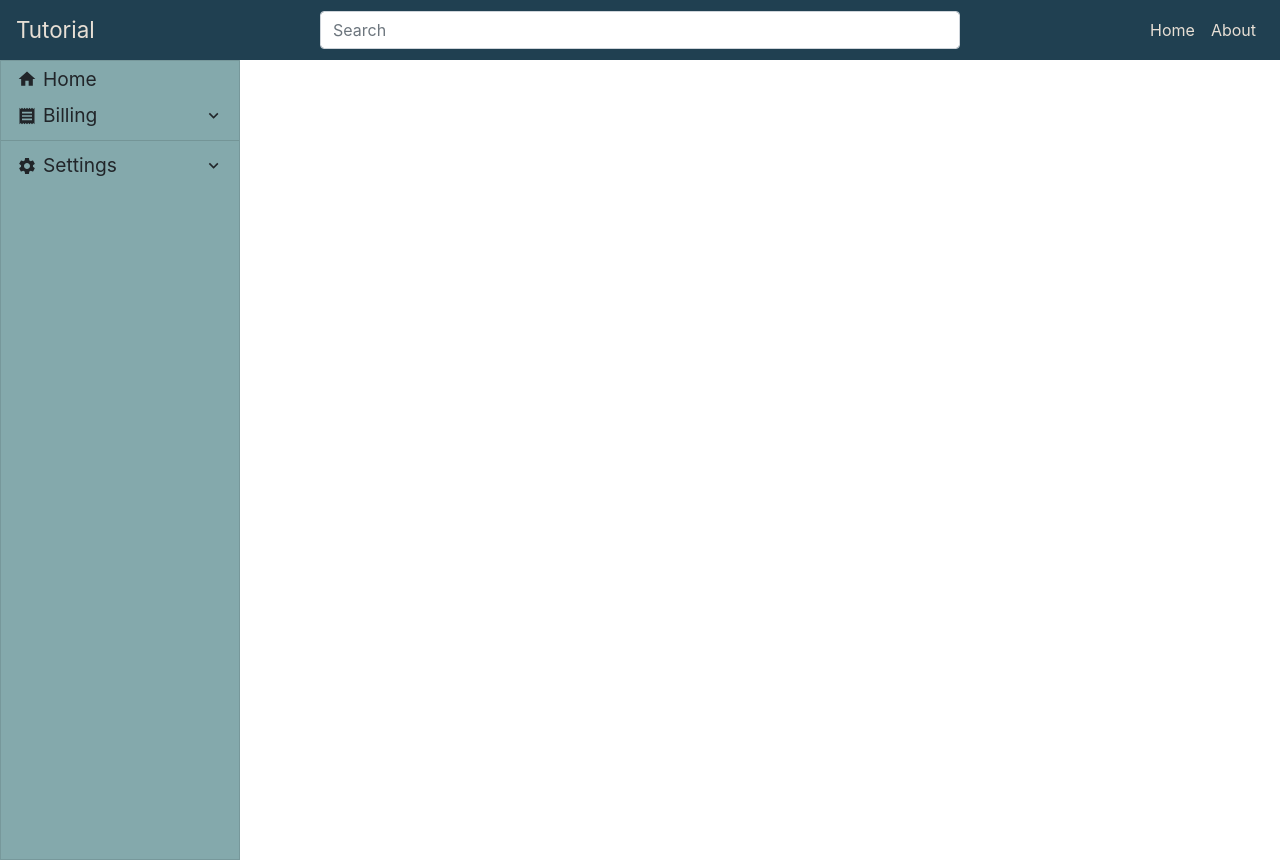
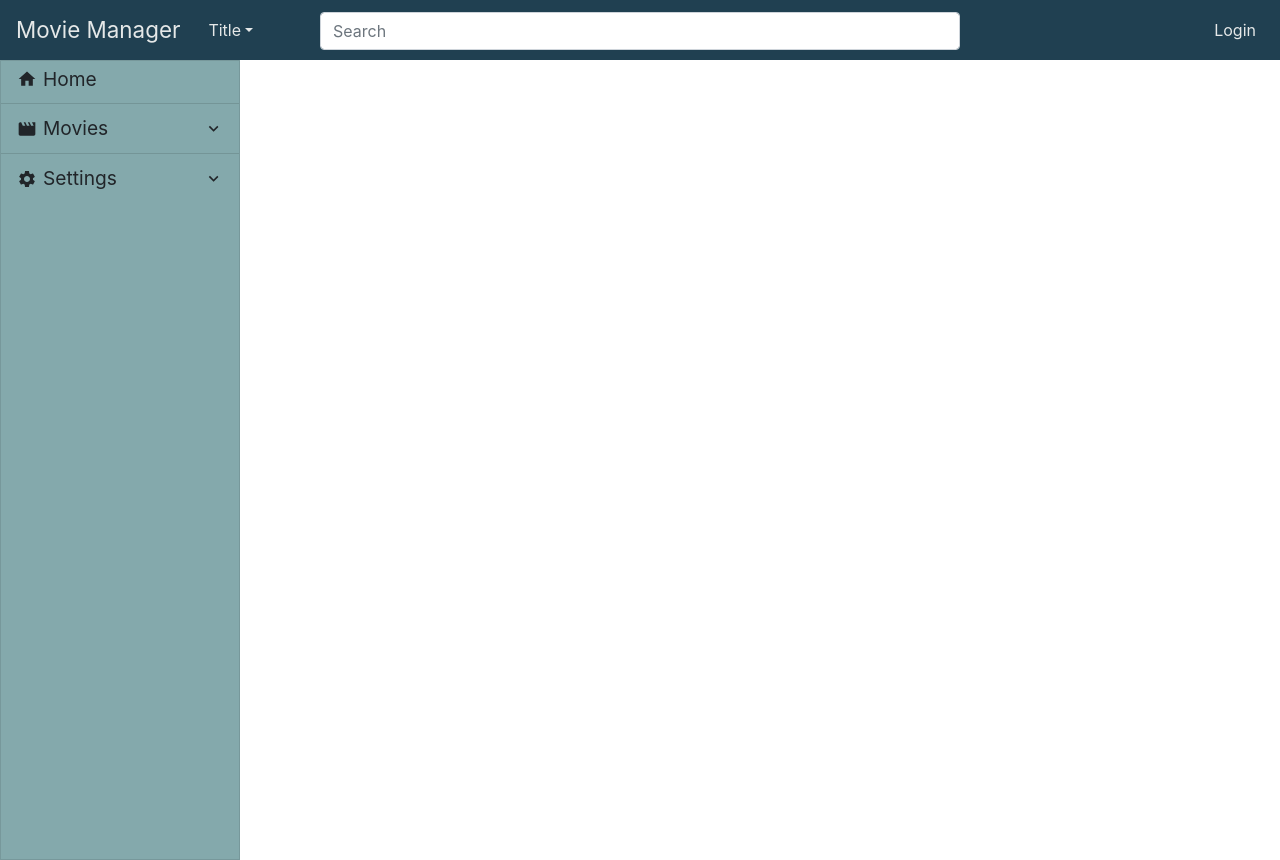
Before and after one commit to codebymax/movie-frontend, a React (Create React App) app: page / in a window 1280 px wide. Built offline with nearby package versions, Linux system fonts and the light colour scheme.

Commit message:
enhance topbar and sidebar

```diff
--- a/package.json
+++ b/package.json
@@ -36,5 +36,8 @@
       "last 1 firefox version",
       "last 1 safari version"
     ]
+  },
+  "devDependencies": {
+    "prettier": "^2.0.5"
   }
 }
--- a/src/components/App.css
+++ /dev/null
@@ -1,38 +0,0 @@
-.App {
-  text-align: center;
-}
-
-.App-logo {
-  height: 40vmin;
-  pointer-events: none;
-}
-
-@media (prefers-reduced-motion: no-preference) {
-  .App-logo {
-    animation: App-logo-spin infinite 20s linear;
-  }
-}
-
-.App-header {
-  background-color: #282c34;
-  min-height: 100vh;
-  display: flex;
-  flex-direction: column;
-  align-items: center;
-  justify-content: center;
-  font-size: calc(10px + 2vmin);
-  color: white;
-}
-
-.App-link {
-  color: #61dafb;
-}
-
-@keyframes App-logo-spin {
-  from {
-    transform: rotate(0deg);
-  }
-  to {
-    transform: rotate(360deg);
-  }
-}
--- a/src/components/App.js
+++ b/src/components/App.js
@@ -1,90 +1,51 @@
 import React from 'react';
-import HomeIcon from "@material-ui/icons/Home";
-import ReceiptIcon from "@material-ui/icons/Receipt";
-import NotificationsIcon from "@material-ui/icons/Notifications";
-import DesktopWindowsIcon from "@material-ui/icons/DesktopWindows";
-import SettingsIcon from "@material-ui/icons/Settings";
+import HomeIcon from '@material-ui/icons/Home';
+import MovieIcon from '@material-ui/icons/Movie';
+import NotificationsIcon from '@material-ui/icons/Notifications';
+import DesktopWindowsIcon from '@material-ui/icons/DesktopWindows';
+import SettingsIcon from '@material-ui/icons/Settings';
 import '../../node_modules/bootstrap/dist/css/bootstrap.min.css';
-import { BrowserRouter as Router, Route, Switch } from "react-router-dom";
-import './App.css';
+import { BrowserRouter as Router } from 'react-router-dom';
 import Sidebar from './Sidebar';
-import Topbar from './Topbar'
+import Topbar from './Topbar';
 
 function onClick(e, item) {
   window.alert(JSON.stringify(item, null, 2));
 }
 
 const items = [
-  { name: "home", label: "Home", Icon: HomeIcon },
+  { name: 'home', label: 'Home', Icon: HomeIcon },
+  'divider',
   {
-    name: "billing",
-    label: "Billing",
-    Icon: ReceiptIcon,
+    name: 'movies',
+    label: 'Movies',
+    Icon: MovieIcon,
     items: [
-      { name: "statements", label: "Statements", onClick },
-      { name: "reports", label: "Reports", onClick }
-    ]
+      { name: 'all', label: 'All', onClick },
+      { name: 'genre', label: 'Genres', onClick },
+      { name: 'director', label: 'Directors', onClick },
+    ],
   },
-  "divider",
+  'divider',
   {
-    name: "settings",
-    label: "Settings",
+    name: 'settings',
+    label: 'Settings',
     Icon: SettingsIcon,
-    items: [
-      { name: "profile", label: "Profile" },
-      { name: "insurance", label: "Insurance", onClick },
-      "divider",
-      {
-        name: "notifications",
-        label: "Notifications",
-        Icon: NotificationsIcon,
-        items: [
-          { name: "email", label: "Email", onClick },
-          {
-            name: "desktop",
-            label: "Desktop",
-            Icon: DesktopWindowsIcon,
-            items: [
-              { name: "schedule", label: "Schedule" },
-              { name: "frequency", label: "Frequency" }
-            ]
-          },
-          { name: "sms", label: "SMS" }
-        ]
-      }
-    ]
-  }
+    items: [{ name: 'profile', label: 'Profile' }],
+  },
 ];
 
-const App = () => (
-  <>
-    <Router>
-      <Topbar />
-    </Router>
-    <Sidebar items={items} />
+const App = () => {
+  const [search, setSearch] = React.useState('Title');
 
-    {/* <Sidebar items={items} /> */}
-  </>
-)
-// function App() {
-//   return (
-//     <div className="App">
-//       <header className="App-header">
-//         <img src={logo} className="App-logo" alt="logo" />
-//         <p>
-//           Edit <code>src/App.js</code> and save to reload.
-//         </p>
-//         <a
-//           className="App-link"
-//           href="https://reactjs.org"
-//           target="_blank"
-//           rel="noopener noreferrer"
-//         >
-//           Learn React
-//         </a>
-//       </header>
-//     </div>
-//   );
-// }
+  return (
+    <>
+      <Router>
+        <Topbar search={search} setSearch={setSearch} />
+      </Router>
+      <Sidebar items={items} />
+    </>
+  );
+};
 
 export default App;
--- a/src/components/Sidebar.js
+++ b/src/components/Sidebar.js
@@ -1,46 +1,52 @@
-import React from 'react'
-import List from '@material-ui/core/List'
-import ListItem from '@material-ui/core/ListItem'
-import Divider from "@material-ui/core/Divider";
-import ExpandMoreIcon from "@material-ui/icons/ExpandMore";
-import ExpandLessIcon from "@material-ui/icons/ExpandLess";
-import Collapse from "@material-ui/core/Collapse";
+import React from 'react';
+import List from '@material-ui/core/List';
+import ListItem from '@material-ui/core/ListItem';
+import Divider from '@material-ui/core/Divider';
+import ExpandMoreIcon from '@material-ui/icons/ExpandMore';
+import ExpandLessIcon from '@material-ui/icons/ExpandLess';
+import Collapse from '@material-ui/core/Collapse';
 
-const SidebarItem = ({ depthStep = 10, depth = 0, expanded, item, ...rest}) => {
-  const [collapsed, setCollapsed] = React.useState(true)
-  const { label, items, Icon, onClick: onClickProp } = item
+const SidebarItem = ({
+  depthStep = 10,
+  depth = 0,
+  expanded,
+  item,
+  ...rest
+}) => {
+  const [collapsed, setCollapsed] = React.useState(true);
+  const { label, items, Icon, onClick: onClickProp } = item;
 
   function toggleCollapse() {
-    setCollapsed(prevVal => !prevVal)
+    setCollapsed(prevVal => !prevVal);
   }
 
   function onClick(e) {
     if (Array.isArray(items)) {
-      toggleCollapse()
+      toggleCollapse();
     }
-    if(onClickProp) {
-      onClickProp(e, item)
+    if (onClickProp) {
+      onClickProp(e, item);
     }
   }
 
-  let expandIcon
+  let expandIcon;
 
-  if(Array.isArray(items) && items.length) {
+  if (Array.isArray(items) && items.length) {
     expandIcon = !collapsed ? (
       <ExpandLessIcon
         className={
-          "sidebar-item-expand-arrow" + " sidebar-item-expand-arrow-expanded"
+          'sidebar-item-expand-arrow sidebar-item-expand-arrow-expanded'
         }
       />
     ) : (
-      <ExpandMoreIcon className="sidebar-item-expand-arrow" />
-    )
+      <ExpandMoreIcon className='sidebar-item-expand-arrow' />
+    );
   }
 
   return (
     <>
       <ListItem
-        className="sidebar-item"
+        className='sidebar-item'
         onClick={onClick}
         button
         dense
@@ -48,20 +54,20 @@ const SidebarItem = ({ depthStep = 10, depth = 0, expanded, item, ...rest}) => {
       >
         <div
           style={{ paddingLeft: depth * depthStep }}
-          className="sidebar-item-content"
+          className='sidebar-item-content'
         >
-          {Icon && <Icon className="sidebar-item-icon" fontSize="small" />}
-          <div className="sidebar-item-text">{label}</div>
+          {Icon && <Icon className='sidebar-item-icon' fontSize='small' />}
+          <div className='sidebar-item-text'>{label}</div>
         </div>
         {expandIcon}
       </ListItem>
-      <Collapse in={!collapsed} timeout="auto" unmountOnExit>
+      <Collapse in={!collapsed} timeout='auto' unmountOnExit>
         {Array.isArray(items) ? (
           <List disablePadding dense>
             {items.map((subItem, index) => (
               <React.Fragment key={`${subItem.name}${index}`}>
-                {subItem === "divider" ? (
-                  <Divider style={{ margin: "6px 0" }} />
+                {subItem === 'divider' ? (
+                  <Divider style={{ margin: '6px 0' }} />
                 ) : (
                   <SidebarItem
                     depth={depth + 1}
@@ -75,16 +81,16 @@ const SidebarItem = ({ depthStep = 10, depth = 0, expanded, item, ...rest}) => {
         ) : null}
       </Collapse>
     </>
-  )
-}
+  );
+};
 
-const Sidebar = ({ items, depthStep = 10, depth = 0, expanded}) => (
-  <div className="sidebar">
+const Sidebar = ({ items, depthStep = 10, depth = 0, expanded }) => (
+  <div className='sidebar'>
     <List disablePadding dense>
       {items.map((sidebarItem, index) => (
         <React.Fragment key={`${sidebarItem.name}${index}`}>
-          {sidebarItem === "divider" ? (
-            <Divider style={{ margin: "6px 0" }} />
+          {sidebarItem === 'divider' ? (
+            <Divider style={{ margin: '6px 0' }} />
           ) : (
             <SidebarItem
               depth={depth}
@@ -97,6 +103,6 @@ const Sidebar = ({ items, depthStep = 10, depth = 0, expanded}) => (
       ))}
     </List>
   </div>
-)
+);
 
-export default Sidebar
+export default Sidebar;
--- /dev/null
+++ b/src/components/Topbar.css
@@ -0,0 +1,26 @@
+.navbar {
+  background-color: #204051;
+}
+a,
+.navbar-nav,
+.navbar-light .nav-link {
+  color: #e5e8e8;
+}
+
+.nav-link:hover {
+  color: white;
+}
+
+.navbar-brand {
+  font-size: 1.4em;
+  color: #e5e8e8;
+}
+
+.navbar-brand {
+  color: white;
+}
+.form-center {
+  position: absolute !important;
+  left: 25%;
+  right: 25%;
+}
--- a/src/components/Topbar.js
+++ b/src/components/Topbar.js
@@ -1,41 +1,84 @@
-import React from 'react'
-import { Nav, Navbar, Form, FormControl } from 'react-bootstrap'
-import styled from 'styled-components'
+import React from 'react';
+import { Nav, Navbar, Form, FormControl, Dropdown } from 'react-bootstrap';
+import styled from 'styled-components';
 
 const Styles = styled.div`
-  .navbar { background-color: #204051; }
-  a, .navbar-nav, .navbar-light .nav-link {
-    color: #E7DFD5;
-    &:hover { color: white; }
+  .navbar {
+    background-color: #204051;
+  }
+  a,
+  .navbar-nav,
+  .navbar-light .nav-link {
+    color: #e5e8e8;
+    &:hover {
+      color: white;
+    }
   }
   .navbar-brand {
     font-size: 1.4em;
-    color: #E7DFD5;
-    &:hover { color: white; }
+    color: #e5e8e8;
+    &:hover {
+      color: white;
+    }
   }
   .form-center {
     position: absolute !important;
     left: 25%;
     right: 25%;
   }
+  .testButton {
+    color: black;
+    background-color: #204051;
+  }
 `;
 
-const Topbar = () => (
+const Topbar = props => {
+  function select(key, e) {
+    props.setSearch(e.target.innerHTML);
+  }
+
+  return (
     <Styles>
-      <Navbar expand="lg">
-        <Navbar.Brand href="/">Tutorial</Navbar.Brand>
-        <Navbar.Toggle aria-controls="basic-navbar-nav" />
-        <Form className="form-center">
-          <FormControl type="text" placeholder="Search" className="" />
-        </Form>
-        <Navbar.Collapse id="basic-navbar-nav">
-          <Nav className="ml-auto">
-            <Nav.Item><Nav.Link href="/">Home</Nav.Link></Nav.Item>
-            <Nav.Item><Nav.Link href="/about">About</Nav.Link></Nav.Item>
+      <Navbar expand='lg'>
+        <Navbar.Brand href='/'>Movie Manager</Navbar.Brand>
+        <Navbar.Toggle aria-controls='basic-navbar-nav' />
+        <Nav className='ml-auto'>
+          <Nav.Item>
+            <Dropdown onSelect={select} navbar={true}>
+              <Dropdown.Toggle
+                style={{
+                  backgroundColor: 'transparent',
+                  border: 'none',
+                  color: '#e5e8e8',
+                  paddingRight: '20px',
+                }}
+              >
+                {props.search}
+              </Dropdown.Toggle>
+
+              <Dropdown.Menu>
+                <Dropdown.Item as='button'>Title</Dropdown.Item>
+                <Dropdown.Item as='button'>Director</Dropdown.Item>
+                <Dropdown.Item as='button'>Actor</Dropdown.Item>
+              </Dropdown.Menu>
+            </Dropdown>
+          </Nav.Item>
+          <Nav.Item>
+            <Form className='form-center'>
+              <FormControl type='text' placeholder='Search' className='' />
+            </Form>
+          </Nav.Item>
+        </Nav>
+        <Navbar.Collapse id='basic-navbar-nav'>
+          <Nav className='ml-auto'>
+            <Nav.Item>
+              <Nav.Link href='/login'>Login</Nav.Link>
+            </Nav.Item>
           </Nav>
         </Navbar.Collapse>
       </Navbar>
     </Styles>
-)
+  );
+};
 
-export default Topbar
+export default Topbar;
```
Also changed, not shown: 1 other file (tests, documents, lock files or other folders).
